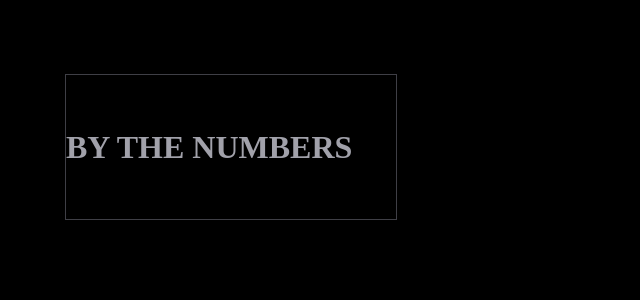
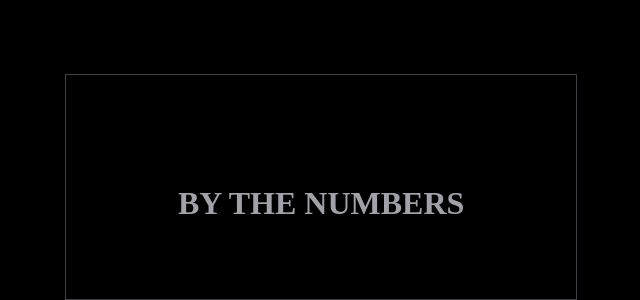
Before and after one commit to adnanadilalpha/alphasquad4.0, a Next.js app: page /components/main/Overview in a window 1280 px wide. Shown: the part 5564-5864 px from the top of the page, without its empty margins (619-1259 px from the left). Before the commit the page ends 5784 px from the top, so only its background shows below. Built offline with nearby package versions, Linux system fonts and the light colour scheme.

Commit message:
all fixed now

```diff
--- a/pages/components/main/Overview.jsx
+++ b/pages/components/main/Overview.jsx
@@ -120,7 +120,7 @@ const overview = () => {
 
 
         <div class="border border-zinc-700  box-center">
-            <p class="text">
+            <p class="text px-28 py-14">
                 By the numbers
             </p>
         </div>
--- a/styles/main.css
+++ b/styles/main.css
@@ -10,6 +10,7 @@ filter: blur(227px);
 }
 
 .box-center {
+  background-color: #000000;
   position: absolute;
   left: 684px;
   top: 5638px;
```
